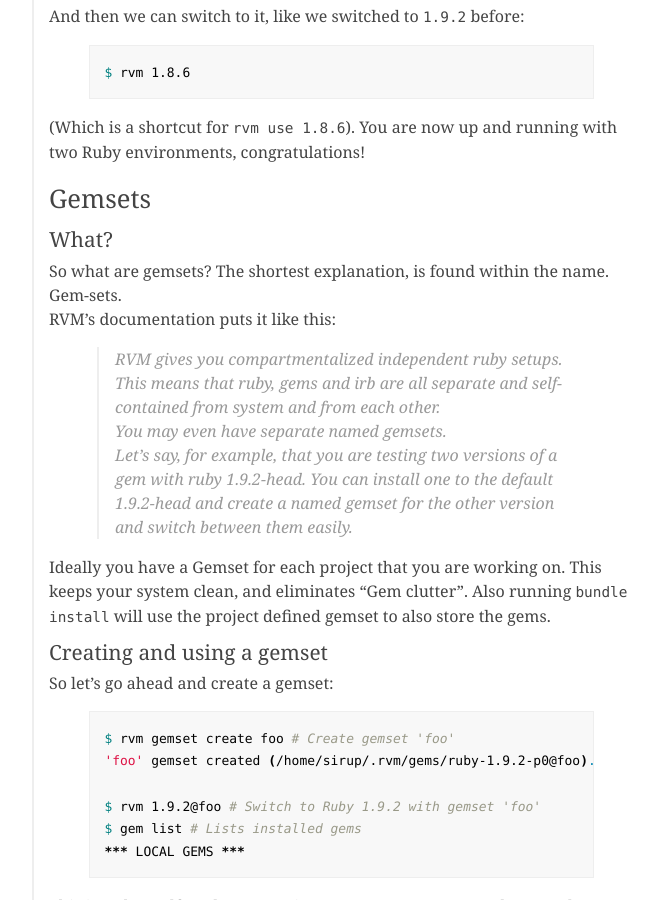
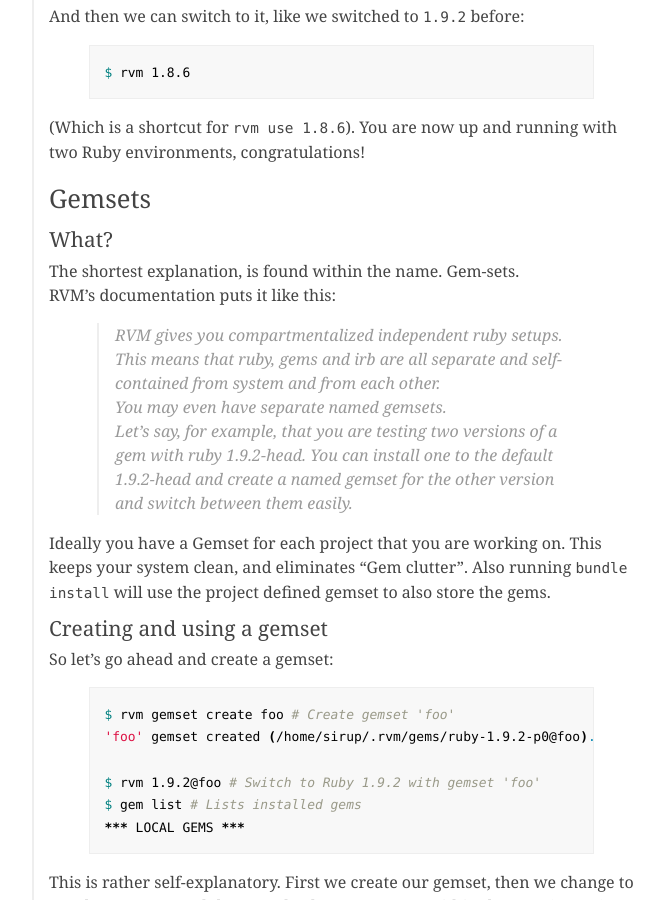
Before and after one commit to igor47/blog, a Jekyll site: the page built from _posts/2010-09-07-how-to-use-rvm-the-right-way.md, in a window 1280 px wide and 900 px high, scrolled down 2326 px. Shown: the whole window, without its empty margins (218-882 px from the left). Built offline with Jekyll 4.4.1, drawn with Linux system fonts in a browser that asks for light colours; Markdown is read by kramdown in place of the engine named in the settings; comment, search, counter and statistics services are not loaded.

Commit message:
That what is already in the title, reflected in text.

```diff
--- a/_posts/2010-09-07-how-to-use-rvm-the-right-way.md
+++ b/_posts/2010-09-07-how-to-use-rvm-the-right-way.md
@@ -104,7 +104,7 @@ $ rvm 1.8.6
 
 ### What?
 
-So what are gemsets? The shortest explanation, is found within the name. Gem-sets.
+The shortest explanation, is found within the name. Gem-sets.
 RVM's documentation puts it like this:
 
 > RVM gives you compartmentalized independent ruby setups. This means that ruby, gems and irb are all separate and self-contained from system and from each other.
```
